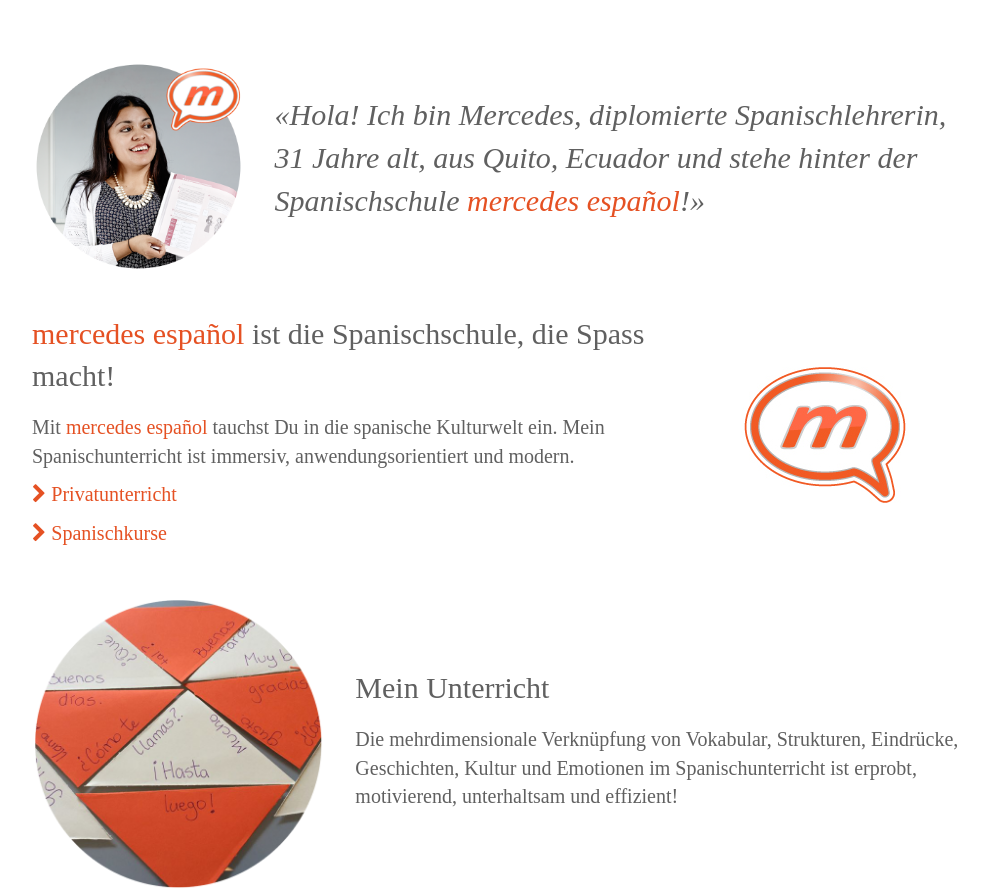
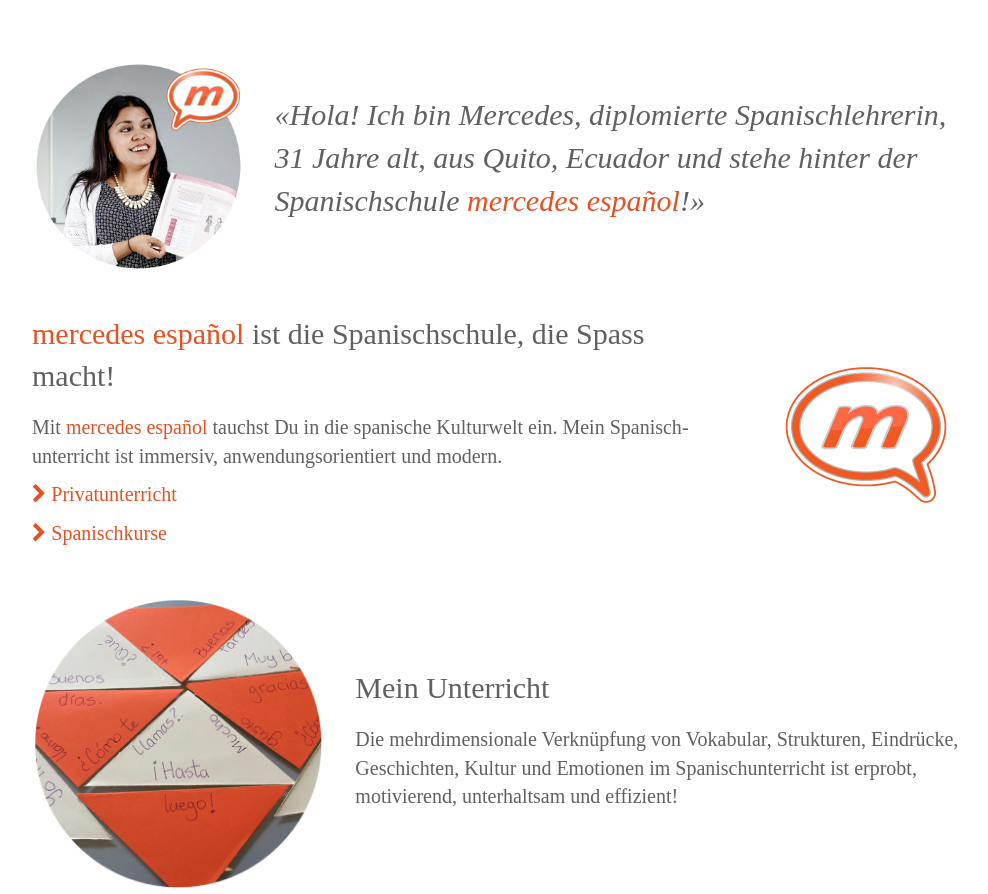
Before and after one commit to macolo/spanischschulezurich.ch, a plain HTML site: page index.html in a window 1280 px wide. Shown: the top 894 px of the page, without its empty margins (138-1126 px from the left). Drawn offline with nearby package versions, Linux system fonts and the light colour scheme; a web font is replaced by a local one.

Commit message:
minor bootstrap columns change

```diff
--- a/index.html
+++ b/index.html
@@ -73,13 +73,13 @@
             </div>
 
             <div class="content_element row vertical-align-center" id="mercedes-espanol">
-                <div class="image col-md-4 col-md-push-8">
+                <div class="image col-md-3 col-md-push-9">
                     <a href="https://www.mercedes-espanol.ch/" title="mercedes español, die Spanischschule, die Spass macht!">
                         <img class="img-responsive" src="img/logo_big.jpg" title="Mercedes Proaño Spanischlehrerin"/>
                     </a>
                 </div>
                 <!-- http://ageekandhisblog.com/bootstrap-3-change-stacking-order/ -->
-                <div class="col-md-8 col-md-pull-4">
+                <div class="col-md-9 col-md-pull-3">
                     <div class="title">
                         <a href="https://www.mercedes-espanol.ch">mercedes español</a> ist die Spanischschule, die Spass macht!
                     </div>
```
